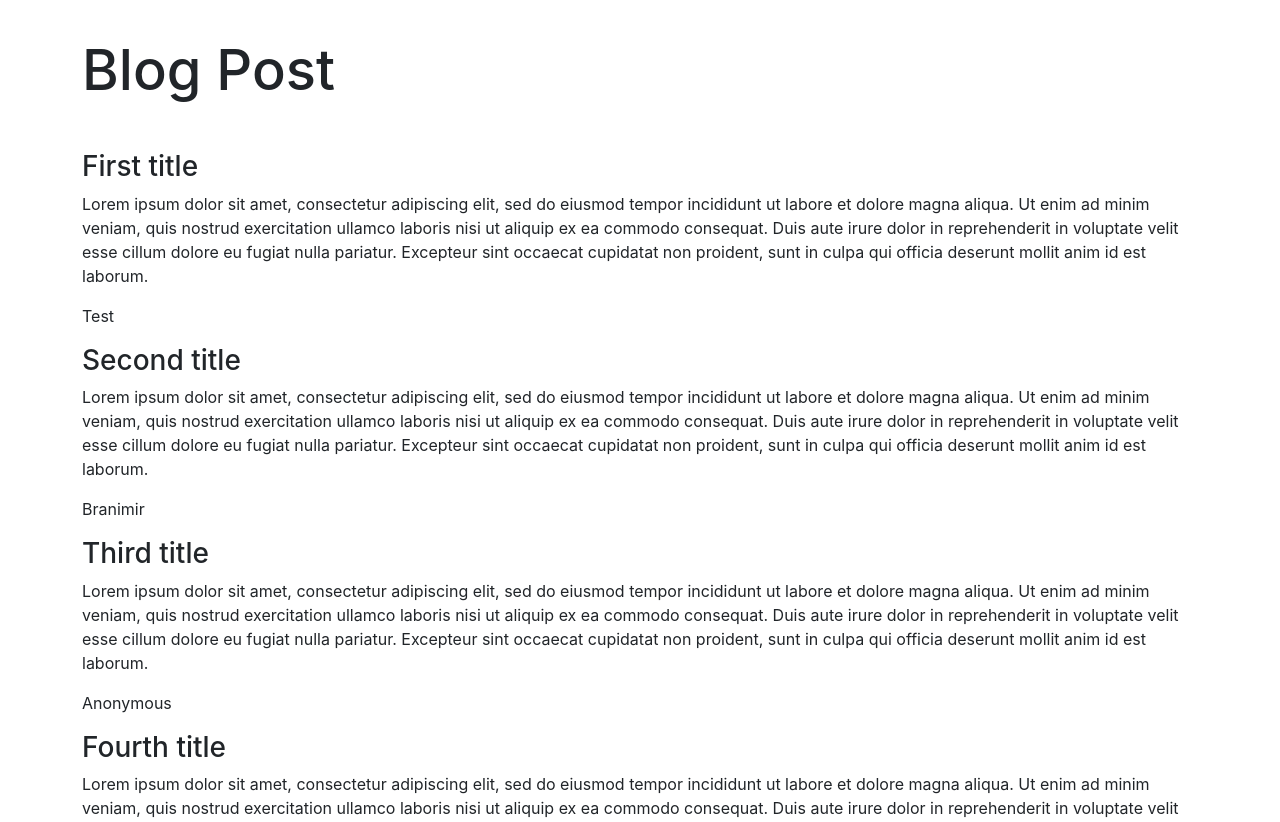
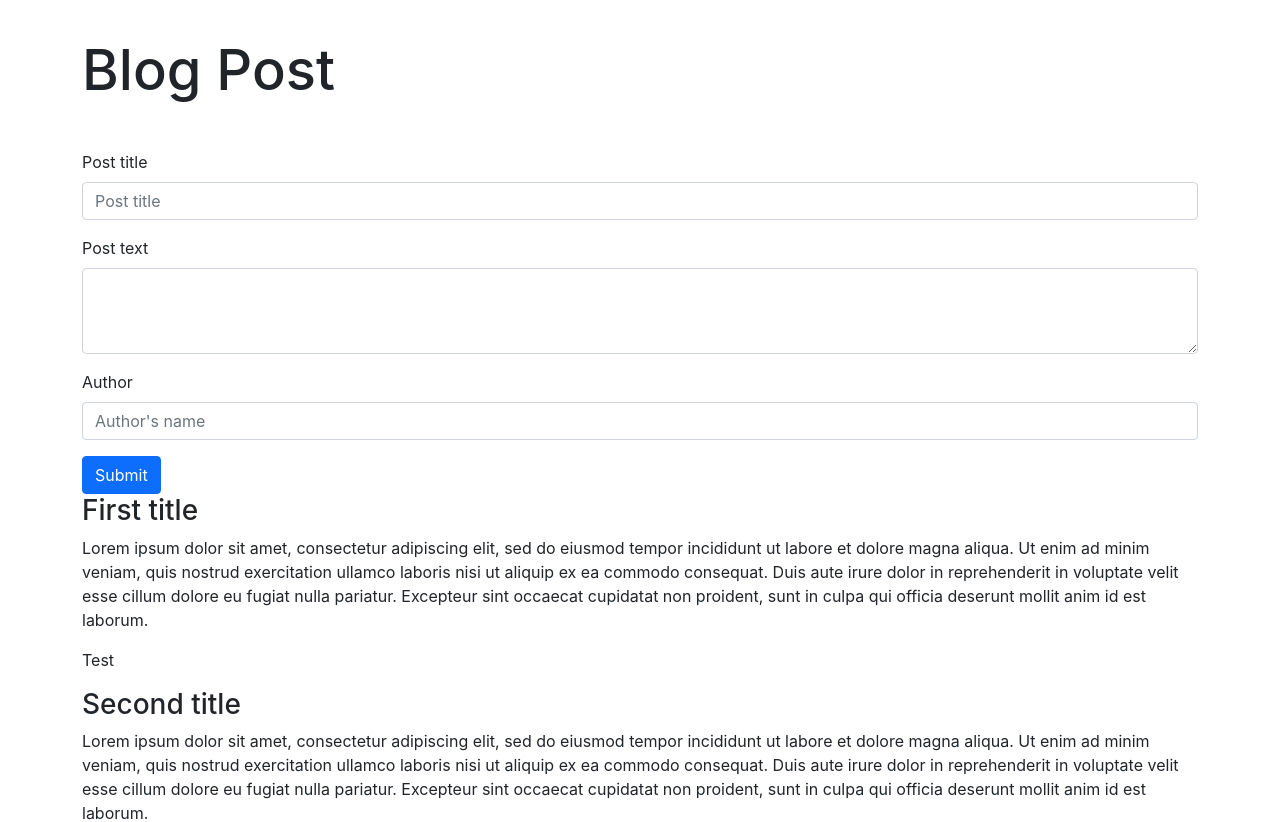
Before and after one commit to Branimir026/blogpost-json-server, a React (Create React App) app: page / in a window 1280 px wide. Shown: the top 822 px of the page. Built offline with nearby package versions, Linux system fonts and the light colour scheme; data requests are answered from the project's data file; the HTML template or start-up script is replaced by a standard one.

Commit message:
Created AddBlogItem component with form that will be used to add new posts

```diff
--- a/src/App.js
+++ b/src/App.js
@@ -3,12 +3,14 @@ import "./App.css";
 import Container from "react-bootstrap/Container";
 
 import Header from "./components/Header";
+import AddBlogItem from "./components/AddBlogItem";
 import BlogItems from "./components/BlogItems";
 
 const App = () => {
   return (
     <Container>
       <Header />
+      <AddBlogItem />
       <BlogItems />
     </Container>
   );
--- /dev/null
+++ b/src/components/AddBlogItem.js
@@ -0,0 +1,26 @@
+import Form from "react-bootstrap/Form";
+import Button from "react-bootstrap/Button";
+
+const AddBlogItem = () => {
+  return (
+    <Form>
+      <Form.Group className="mb-3" controlId="post-title-input">
+        <Form.Label>Post title</Form.Label>
+        <Form.Control type="text" placeholder="Post title" />
+      </Form.Group>
+      <Form.Group className="mb-3" controlId="post-text-input">
+        <Form.Label>Post text</Form.Label>
+        <Form.Control as="textarea" rows={3} />
+      </Form.Group>
+      <Form.Group className="mb-3" controlId="author-input">
+        <Form.Label>Author</Form.Label>
+        <Form.Control type="text" placeholder="Author's name" />
+      </Form.Group>
+      <Button variant="primary" type="submit">
+        Submit
+      </Button>
+    </Form>
+  );
+};
+
+export default AddBlogItem;
```
